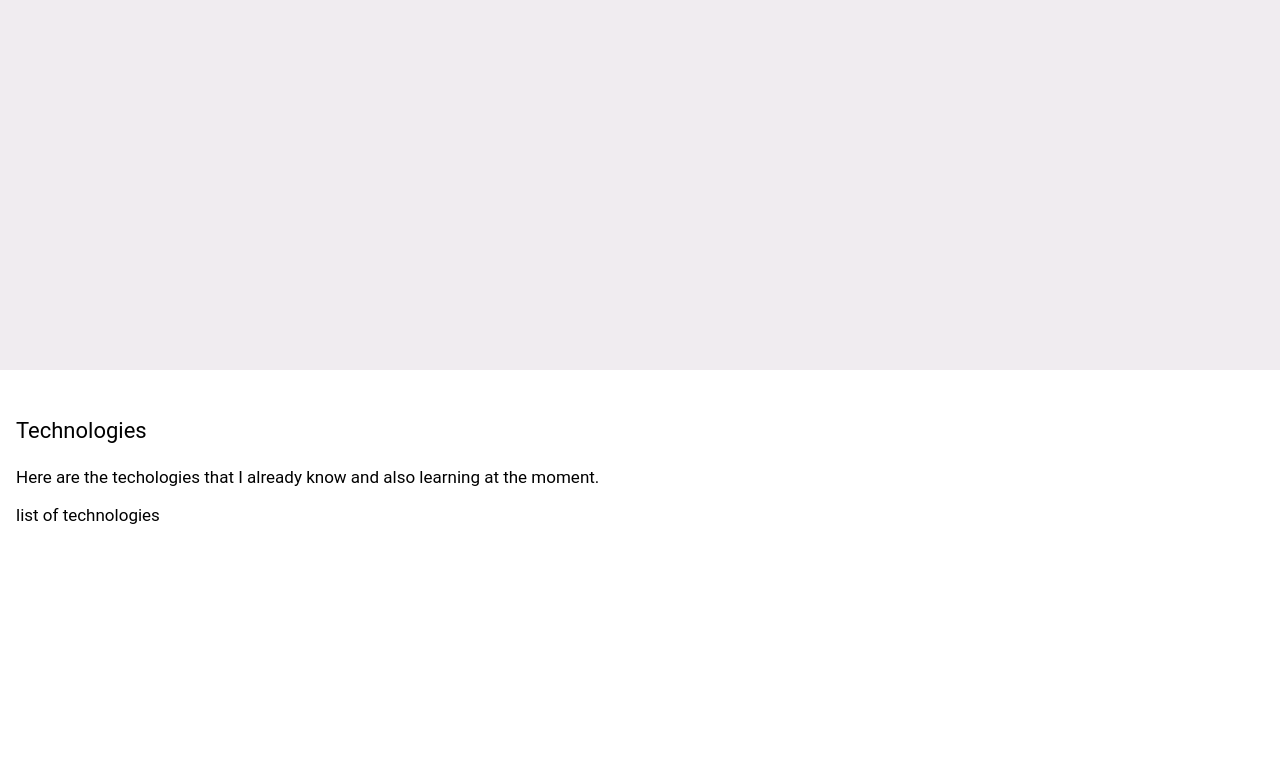
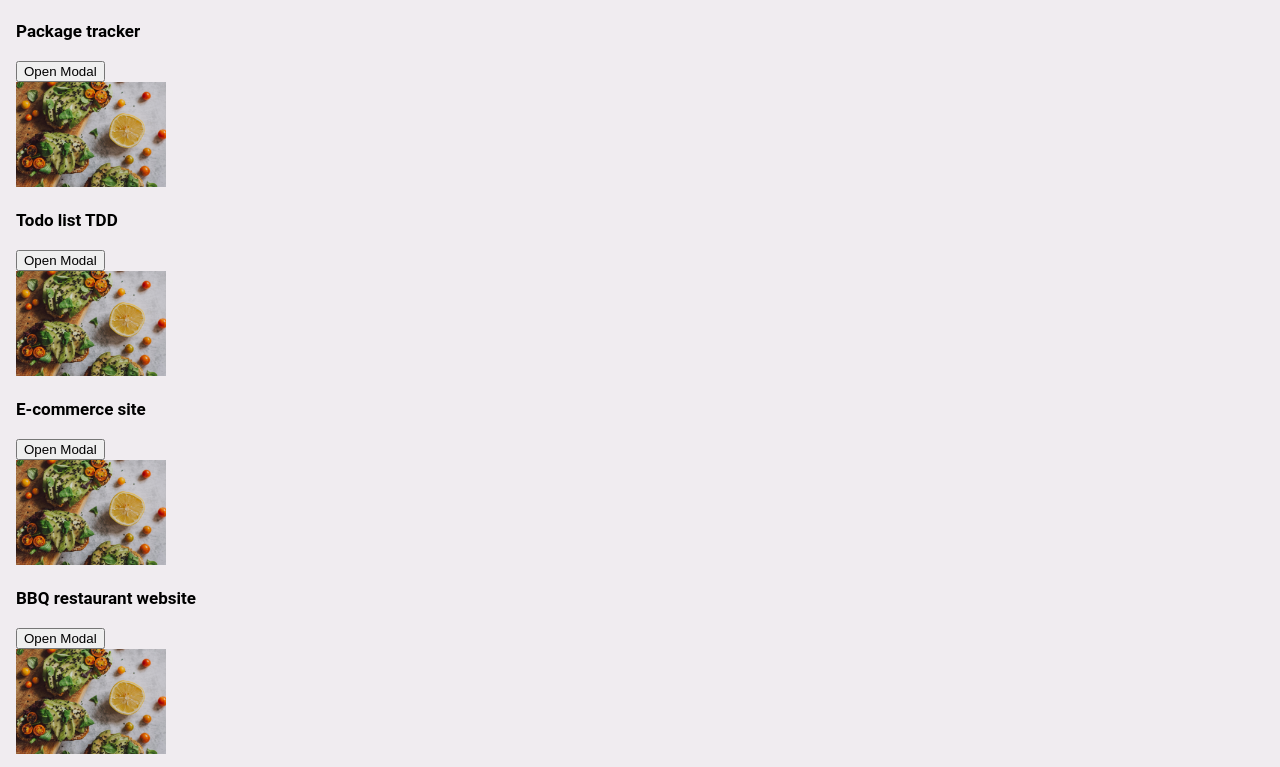
Before and after one commit to FeNatalia/portfolio, a React (Create React App) app: page / in a window 1280 px wide. Shown: the part 2030-2797 px from the top of the page. Built offline with nearby package versions, Linux system fonts and the light colour scheme.

Commit message:
add portals

```diff
--- /dev/null
+++ b/src/components/Modal.jsx
@@ -0,0 +1,16 @@
+import ReactDom from "react-dom";
+
+export default function Modal({ onClose, open, children }) {
+    if (!open) return null
+    return ReactDom.createPortal(
+        <>
+        <div className="overlay-modal">
+            <div className="modal">
+                <button onClick={onClose}>Close modal</button>
+                {children}
+            </div>
+        </div>
+        </>,
+        document.getElementById("portal-root")
+    )
+}
--- /dev/null
+++ b/src/components/ProjectCard.jsx
@@ -0,0 +1,21 @@
+import { useState } from "react";
+import Modal from "./Modal";
+
+export default function ProjectCard ({title, preview, description}) {
+    const imageObject = require(`../assets/pictures/${preview}`);
+    const imageURL = imageObject.default;
+    const [isOpen, setIsOpen] = useState(false);
+    return(
+        <section>
+            <article>
+                <img src={imageURL} alt=""/>
+                <h3>{title}</h3>
+                <button onClick={()=> setIsOpen(true)}>Open Modal</button>
+                <Modal open={isOpen} onClose={()=> setIsOpen(false)}>
+                    <p>{description}</p>
+                </Modal>
+            </article>
+        </section>
+    )
+
+}
--- a/src/data/projects.json
+++ b/src/data/projects.json
@@ -7,7 +7,59 @@
         "isFinished": true,
         "preview": "vegan-restaurant-preview.jpg",
         "screenshot": "vegan-restaurant-screenshot.jpg"
-
-
+    },
+    {
+        "id": 2,
+        "title":"Package tracker",
+        "description": "This project is about package tracking where users can do D, E, F, so they can obtain G, H, I benefit. It uses:",
+        "technologies": ["React", "CSS", "HTML"],
+        "isFinished": true,
+        "preview": "vegan-restaurant-preview.jpg",
+        "screenshot": "vegan-restaurant-screenshot.jpg"
+    },
+    {
+        "id": 3,
+        "title":"Todo list TDD",
+        "description": "This project is about todo list where users can do D, E, F, so they can obtain G, H, I benefit. It uses:",
+        "technologies": ["React", "CSS", "HTML"],
+        "isFinished": true,
+        "preview": "vegan-restaurant-preview.jpg",
+        "screenshot": "vegan-restaurant-screenshot.jpg"
+    },
+    {
+        "id": 4,
+        "title":"E-commerce site",
+        "description": "This project is about e-commerce where users can do D, E, F, so they can obtain G, H, I benefit. It uses:",
+        "technologies": ["React", "CSS", "HTML"],
+        "isFinished": true,
+        "preview": "vegan-restaurant-preview.jpg",
+        "screenshot": "vegan-restaurant-screenshot.jpg"
+    },
+    {
+        "id": 5,
+        "title":"BBQ restaurant website",
+        "description": "This project is about a bbq restaurant where users can do D, E, F, so they can obtain G, H, I benefit. It uses:",
+        "technologies": ["React", "CSS", "HTML"],
+        "isFinished": true,
+        "preview": "vegan-restaurant-preview.jpg",
+        "screenshot": "vegan-restaurant-screenshot.jpg"
+    },
+    {
+        "id": 6,
+        "title":"Learning platform",
+        "description": "This project is about LMS where users can do D, E, F, so they can obtain G, H, I benefit. It uses:",
+        "technologies": ["React", "CSS", "HTML"],
+        "isFinished": true,
+        "preview": "vegan-restaurant-preview.jpg",
+        "screenshot": "vegan-restaurant-screenshot.jpg"
+    },
+    {
+        "id": 7,
+        "title":"Netflix clone",
+        "description": "This project is about Netflix clone where users can do D, E, F, so they can obtain G, H, I benefit. It uses:",
+        "technologies": ["React", "CSS", "HTML"],
+        "isFinished": true,
+        "preview": "vegan-restaurant-preview.jpg",
+        "screenshot": "vegan-restaurant-screenshot.jpg"
     }
 ]
--- a/src/index.js
+++ b/src/index.js
@@ -11,6 +11,7 @@ ReactDOM.render(
   document.getElementById('root')
 );
 
+
 // If you want to start measuring performance in your app, pass a function
 // to log results (for example: reportWebVitals(console.log))
 // or send to an analytics endpoint. Learn more: https://bit.ly/CRA-vitals
--- a/src/sections/Projects.jsx
+++ b/src/sections/Projects.jsx
@@ -1,12 +1,20 @@
+import JSONProjects from "../data/projects.json";
+import ProjectCard from "../components/ProjectCard";
+
 export default function Projects(){
+
+    const ProjectsList = JSONProjects.map((item) => (
+        <ProjectCard key={item.id} title={item.title} preview={item.preview} description={item.description}/>
+    ))
+
     return(
         <div className="content-section" id="projects">
             <div>
                 <h2>Projects</h2>
                 <p>Here are the projects I will be making during the Frontend course at Novare Potential.</p>
             </div>
-            <div className="grid-projects">
-                <p>projects list</p>
+            <div>
+                <p>{ProjectsList}</p>
             </div>
         </div>
     )
--- a/src/styles/content.css
+++ b/src/styles/content.css
@@ -34,7 +34,7 @@
 
 /*About me*/
 #about{
-    background: white;
+    background: pink;
 }
 
 #about img{
@@ -48,13 +48,18 @@
 }
 
 /*Projects*/
+#projects img{
+    width: 150px;
+    height: auto;
+}
+
 #projects{
     background: var(--color-light-pink);
 }
 
 /*Technologies*/
 #tech{
-    background: white;
+    background: pink;
 }
 
 /*Contact me*/
--- /dev/null
+++ b/src/styles/modal.css
@@ -0,0 +1,19 @@
+.modal{
+    position: fixed;
+    top: 50%;
+    left: 50%;
+    transform: translate(-50%, -50%);
+    background-color: purple;
+    padding: 50px;
+    z-index: 1000;
+}
+
+.overlay-modal{
+    position: fixed;
+    top: 0;
+    left: 0;
+    bottom: 0;
+    right: 0;
+    background-color: rgba(0, 0, 0, .7);
+    z-index: 1000;
+}
--- a/src/styles/styles.css
+++ b/src/styles/styles.css
@@ -4,3 +4,4 @@
 @import "./content.css";
 @import "./nav.css";
 @import "./footer.css";
+@import "./modal.css";
```
Also changed, not shown: src/assets/pictures/vegan-restaurant-preview.jpg (added), src/assets/pictures/vegan-restaurant-screenshot.jpg (added).
